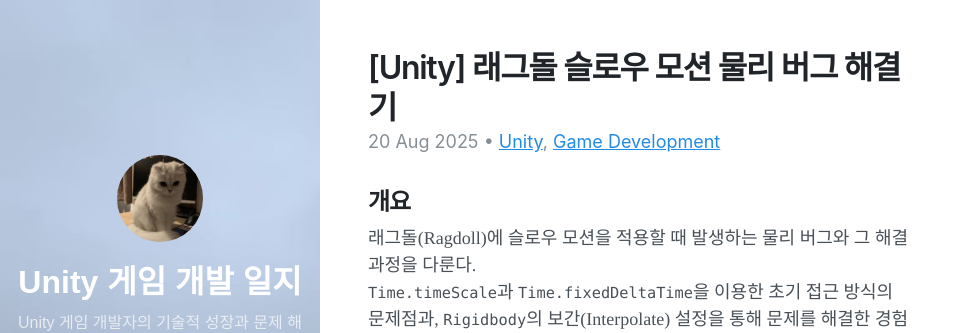
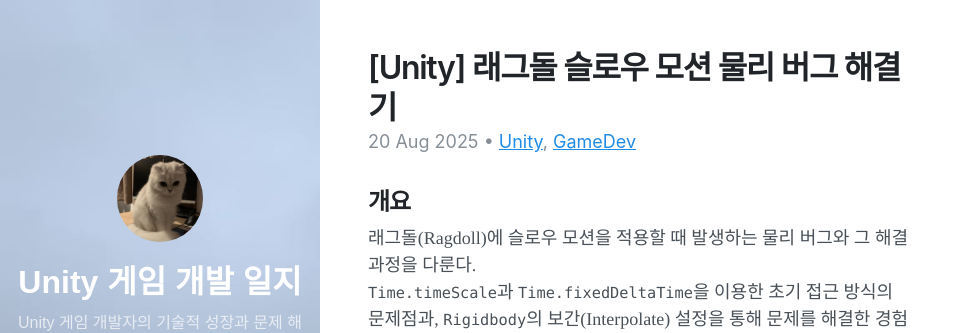
Before and after one commit to vlaud/vlaud.github.io, a Jekyll site: the page built from _posts/2025-08-20-unity-ragdoll-slowmotion-bug-fix.md, in a window 1280 px wide and 900 px high. Shown: the top 333 px of the window, without its empty margins (0-974 px from the left). Built offline with Jekyll 4.4.1, drawn with Linux system fonts in a browser that asks for light colours; nearby versions of some CDN libraries.

Commit message:
포스트의 categories 항목 수정
마나허 : String -> Data Structure
유니티 래그돌 : Game Development -> GameDev

```diff
--- a/_posts/2025-08-20-unity-ragdoll-slowmotion-bug-fix.md
+++ b/_posts/2025-08-20-unity-ragdoll-slowmotion-bug-fix.md
@@ -2,7 +2,7 @@
 layout: post
 title: "[Unity] 래그돌 슬로우 모션 물리 버그 해결기"
 date: 2025-08-20
-categories: [Unity, Game Development]
+categories: [Unity, GameDev]
 tags: [Unity, Ragdoll, Physics, Bug, Slow Motion]
 ---
 
```
Also changed, not shown: _posts/2025-08-20-manacher-algorithm.md (+1 -1 lines).
